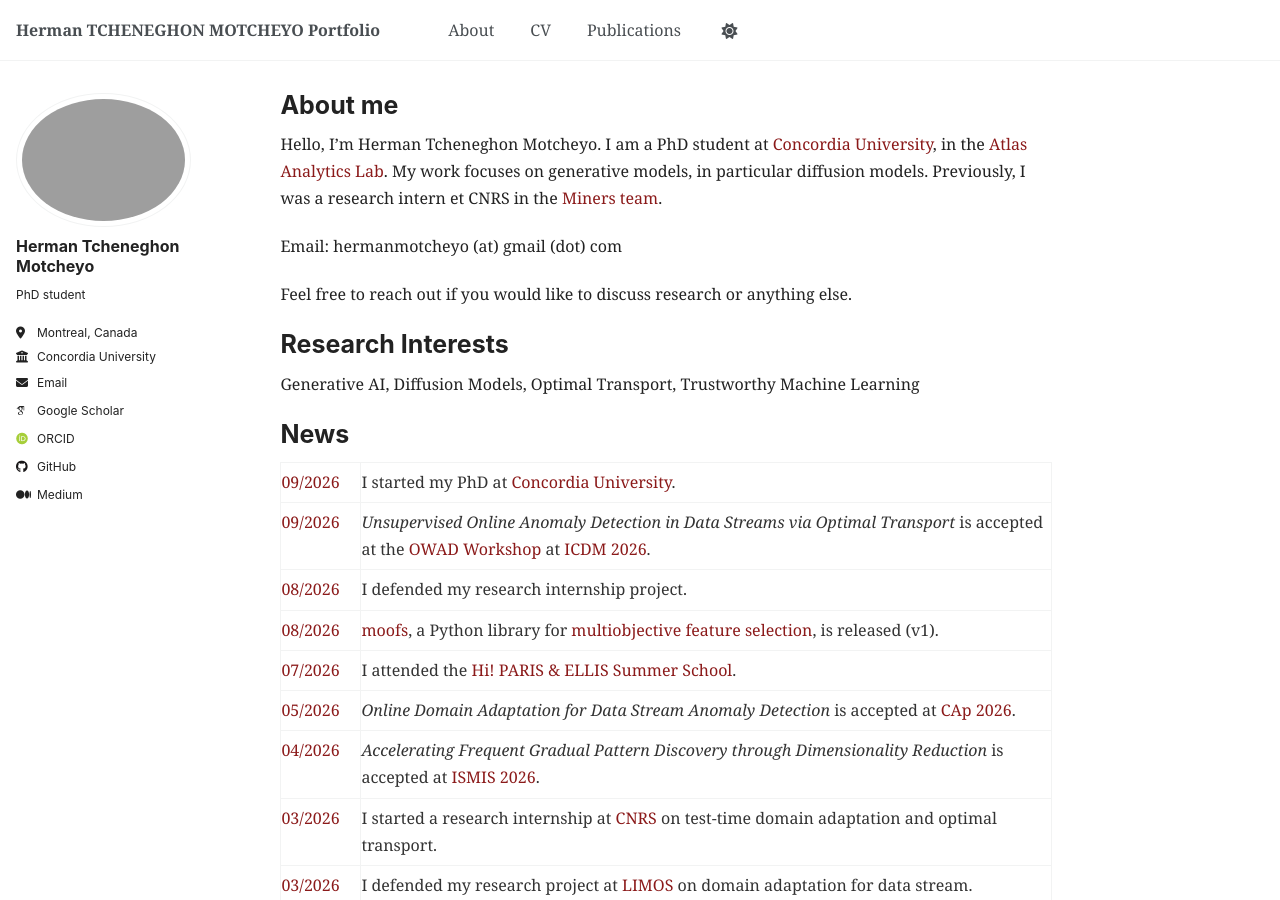
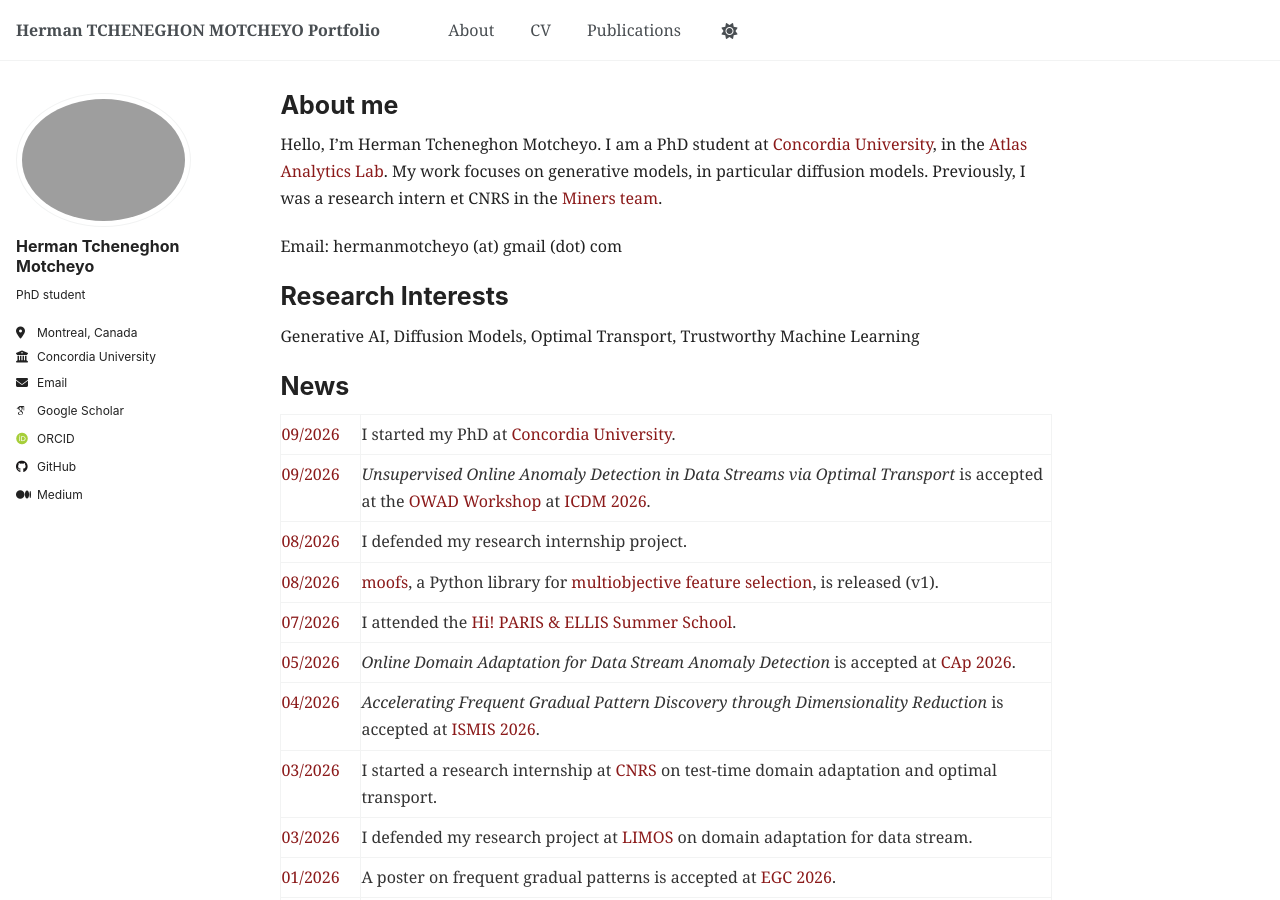
Before and after one commit to Herman-Motcheyo/Herman-Motcheyo.github.io, a Jekyll site: the page built from _pages/about.md, in a window 1280 px wide and 900 px high. Built offline with Jekyll 4.4.1, drawn with Linux system fonts in a browser that asks for light colours; some web fonts are replaced; a script that is not in the unit is left out; some of the changed lines change nothing that is shown.

Commit message:
update: update

```diff
--- a/_config.yml
+++ b/_config.yml
@@ -30,7 +30,7 @@
   location         : "Montreal, Canada"
   employer         : "Concordia University"
   uri              : # URL
-  email            : "hermanmotcheyo@gmail.com"
+  email            : ""
 
   # Academic websites
   academia         : # URL
--- a/_pages/about.md
+++ b/_pages/about.md
@@ -10,8 +10,6 @@
 I am a PhD student at [Concordia University](https://www.concordia.ca/), in the [Atlas Analytics Lab](https://atlasanalyticslab.github.io/). My work focuses on generative models, in particular diffusion models. Previously, I was a research intern et CNRS in the [Miners team](https://miners.limos.fr/).
 
 Email: hermanmotcheyo (at) gmail (dot) com
-
-Feel free to reach out if you would like to discuss research or anything else.
 
 Research Interests
 ======
```
